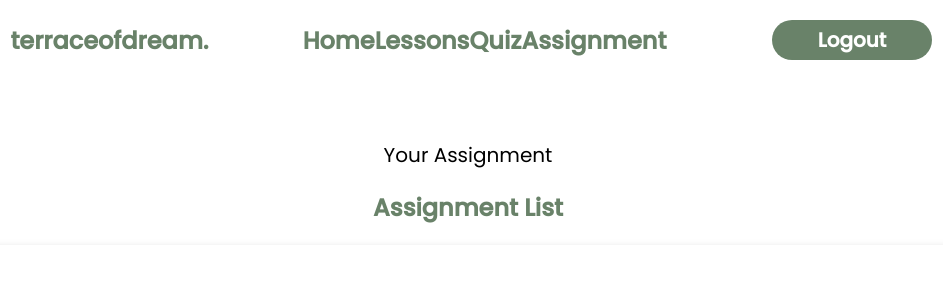
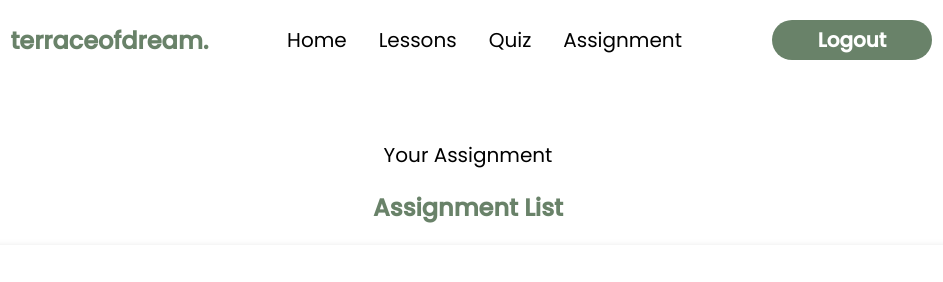
Before and after one commit to Kampus-Merdeka-Software-Engineering/FE-Balikpapan-14, a plain HTML site: page terraceofdream_CapstoneProject_SE_14_G_Balikpapan/13_assignment_page_1/html/assignment_page_1.html in a window 1280 px wide. Shown: the top 282 px of the page, 172-1115 px from the left. Drawn offline with Linux system fonts and the light colour scheme.

Commit message:
tambahan

```diff
--- a/terraceofdream_CapstoneProject_SE_14_G_Balikpapan/13_assignment_page_1/html/assignment_page_1.html
+++ b/terraceofdream_CapstoneProject_SE_14_G_Balikpapan/13_assignment_page_1/html/assignment_page_1.html
@@ -21,10 +21,10 @@
     </div>
     </div>
     <div class="wrap-menu">
-        <div class="menu1">Home</div>
-        <div class="menu2">Lessons</div>
-        <div class="menu3">Quiz</div>
-        <div class="menu4">Assignment</div>
+      <div class="menu1"><a href="/terraceofdream_CapstoneProject_SE_14_G_Balikpapan/02_home_page_2/html/home_page_2.html">Home</a></div>
+      <div class="menu2"><a href="/terraceofdream_CapstoneProject_SE_14_G_Balikpapan/05_lessons_page/html/lessons_page.html">Lessons</a></div>
+      <div class="menu3"><a href="/terraceofdream_CapstoneProject_SE_14_G_Balikpapan/06_quiz_page_1/html/quiz_page_1.html">Quiz</a></div>
+      <div class="menu4"><a href="/terraceofdream_CapstoneProject_SE_14_G_Balikpapan/13_assignment_page_1/html/assignment_page_1.html">Assignment</a></div>
     </div>
     <div class="nav_right">
       <div class="nav_logout">
```
Also changed, not shown: terraceofdream_CapstoneProject_SE_14_G_Balikpapan/14_assignment_page_2/html/assignment_page_2.html (+6 -6 lines).
